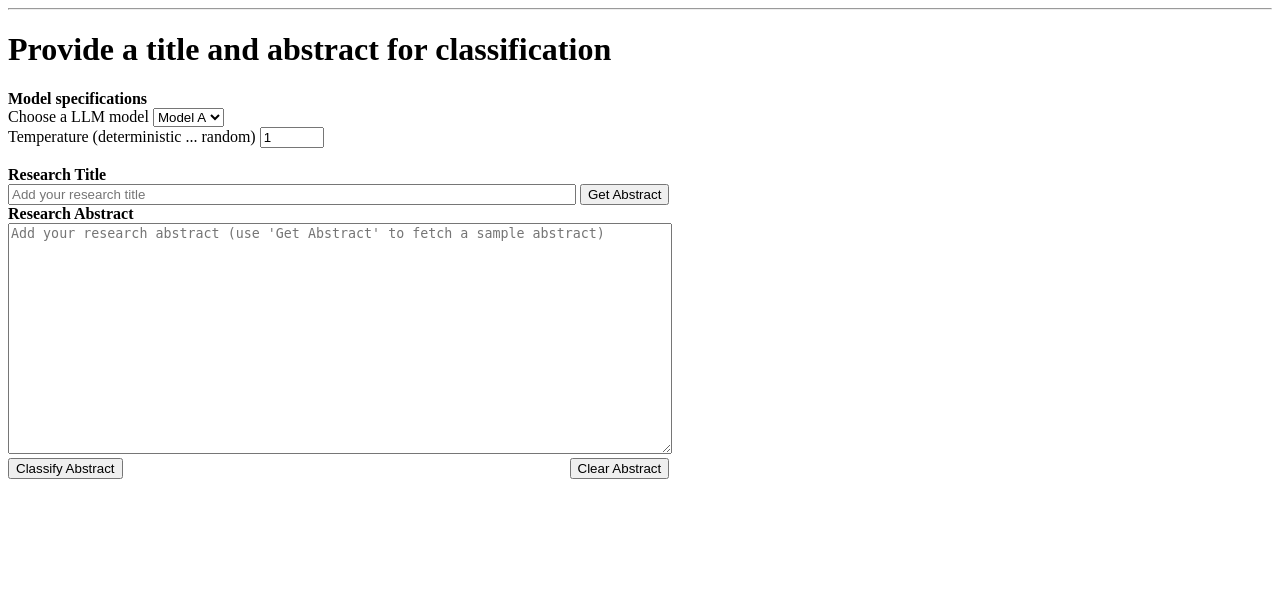
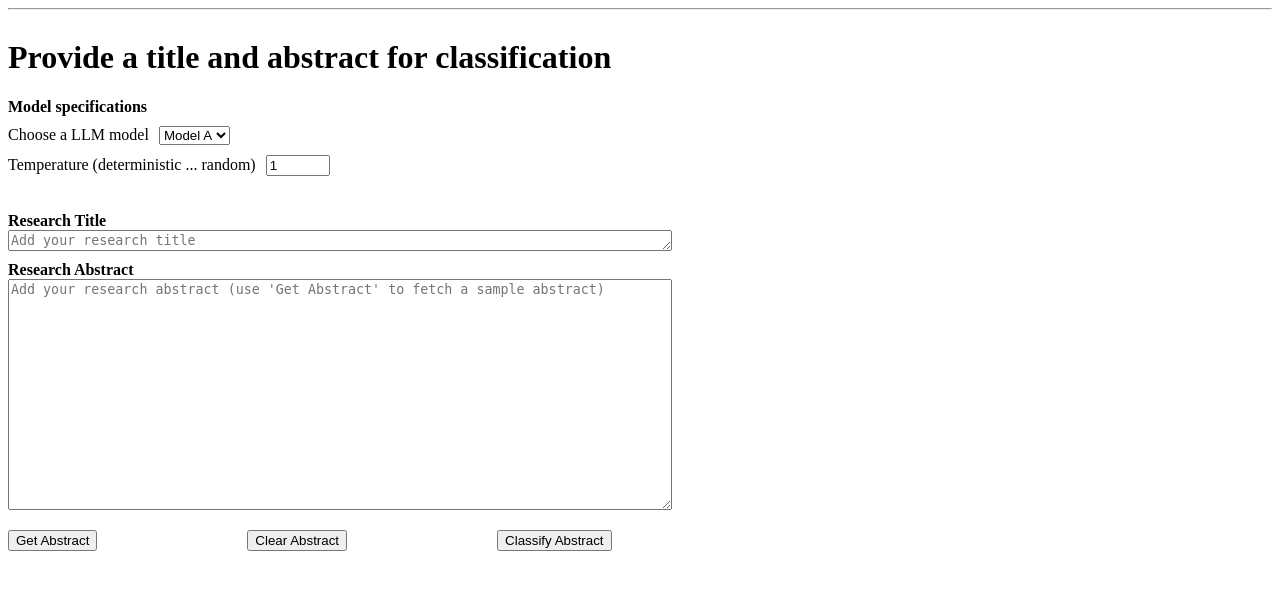
Before and after one commit to ananyakmehta/AbstractClassification, a Flask app: page /classify/ in a window 1280 px wide. Shown: the part 35-625 px from the top of the page. Run offline with Flask 2, Linux system fonts and the light colour scheme.

Commit message:
Change the button placement on the input classification page

```diff
--- a/templates/base.html
+++ b/templates/base.html
@@ -30,9 +30,31 @@
             color: #970020;
             background-color: #ffd5de;
         }
+        .form-container {
+            display: flex;
+            flex-direction: column;
+            align-items: flex-start;
+            /*max-width: 700px;*/
+            margin: 0 auto;
+            justify-content: flex-start;
+        }
         .input-wrapper {
-            display: inline-block;
-            margin-right: 10px; /* Add some margin between the button and label */
+            display: flex;
+            align-items: center;
+            justify-content: flex-end;
+            margin-bottom: 10px;
+        }
+        .button-container {
+            display: flex;
+            align-items: center;
+            justify-content: flex-end;
+            margin-top: 10px;
+        }
+        .button-container button {
+            margin-right: 150px;
+        }
+        .button-container label {
+            margin-right: 10px; /* Add margin between label and select */
         }
         .tooltip-icon {
             display: inline-block;
--- a/templates/input_classify.html
+++ b/templates/input_classify.html
@@ -1,41 +1,47 @@
 {% extends 'base.html' %}
 
 {% block content %}
+    <form method="post" class="form-container">
         <h1>{% block title %} Provide a title and abstract for classification{% endblock %}</h1>
-    <form method="post">
         <b>Model specifications</b>
-        <br>
+        <div class="button-container">
             <label for="model">Choose a LLM model</label>
             <select name="model" id="model">
                 <option value="Model A" selected>Model A</option>
                 <option value="Model B">Model B</option>
             </select>
-        <br>
+        </div>
+        <div class="button-container">
             <label for="temperature">Temperature (deterministic ... random)</label>
             <input name="temperature" type="number" step="0.1" id="temperature"
                 min="0" max="2" value="1">
+        </div>
         <br>
         <br>
+
         <strong><label for="title">Research Title</label></strong>
-        <br>
         <div class="input-wrapper">
-            <input id="title" type="text" name="title" style="width: 560px;"
+            <textarea id="title" name="title" rows="1" cols="80"
                 placeholder="Add your research title"
-                value="{{ request.form['title'] }}">
-            <button type="button" formnovalidate onclick="fetch_title_abstract()">Get Abstract</button>
+                >{{ request.form['title'] }}
+            </textarea>
         </div>
 
-        <br>
         <strong><label for="content">Research Abstract</label></strong>
-        <br>
+        <div class="input-wrapper">
             <textarea id="abstract" name="content"
                 placeholder="Add your research abstract (use 'Get Abstract' to fetch a sample abstract)"
                 rows="15"
                 cols="80"
-                  >{{ request.form['content'] }}</textarea>
-        <br>
-        <button type="submit" style="margin-right: 443px;">Classify Abstract</button>
+                >{{ request.form['content'] }}
+            </textarea>
+        </div>
+
+        <div class="button-container">
+            <button type="button" formnovalidate onclick="fetch_title_abstract()">Get Abstract</button>
             <button type="button" formnovalidate onclick="clear_title_abstract()">Clear Abstract</button>
+            <button type="submit">Classify Abstract</button>
+        </div>
     </form>
 
     <script>
@@ -55,5 +61,6 @@
             document.getElementById('title').value = "";
             document.getElementById('abstract').value = "";
         }
+        clear_title_abstract();
     </script>
 {% endblock %}
```
Lines whose indentation alone changed are shown as unchanged.
